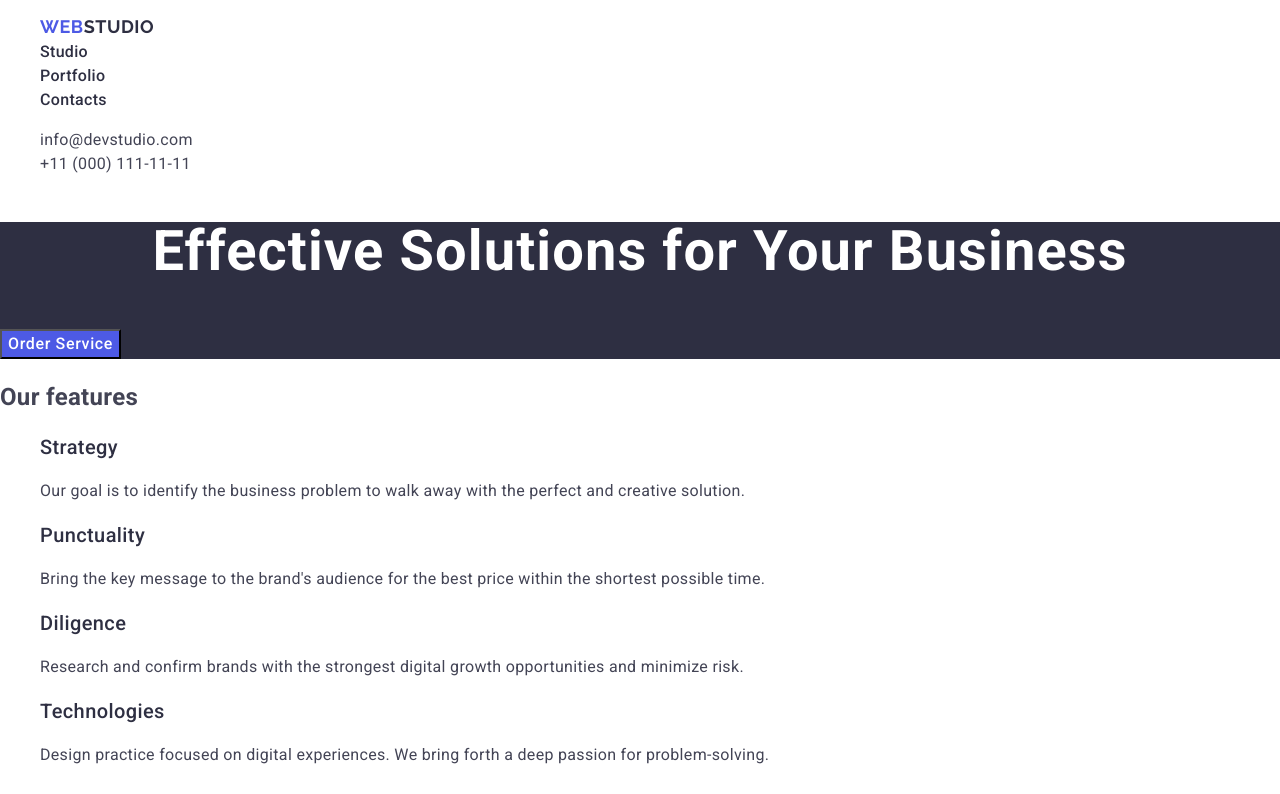
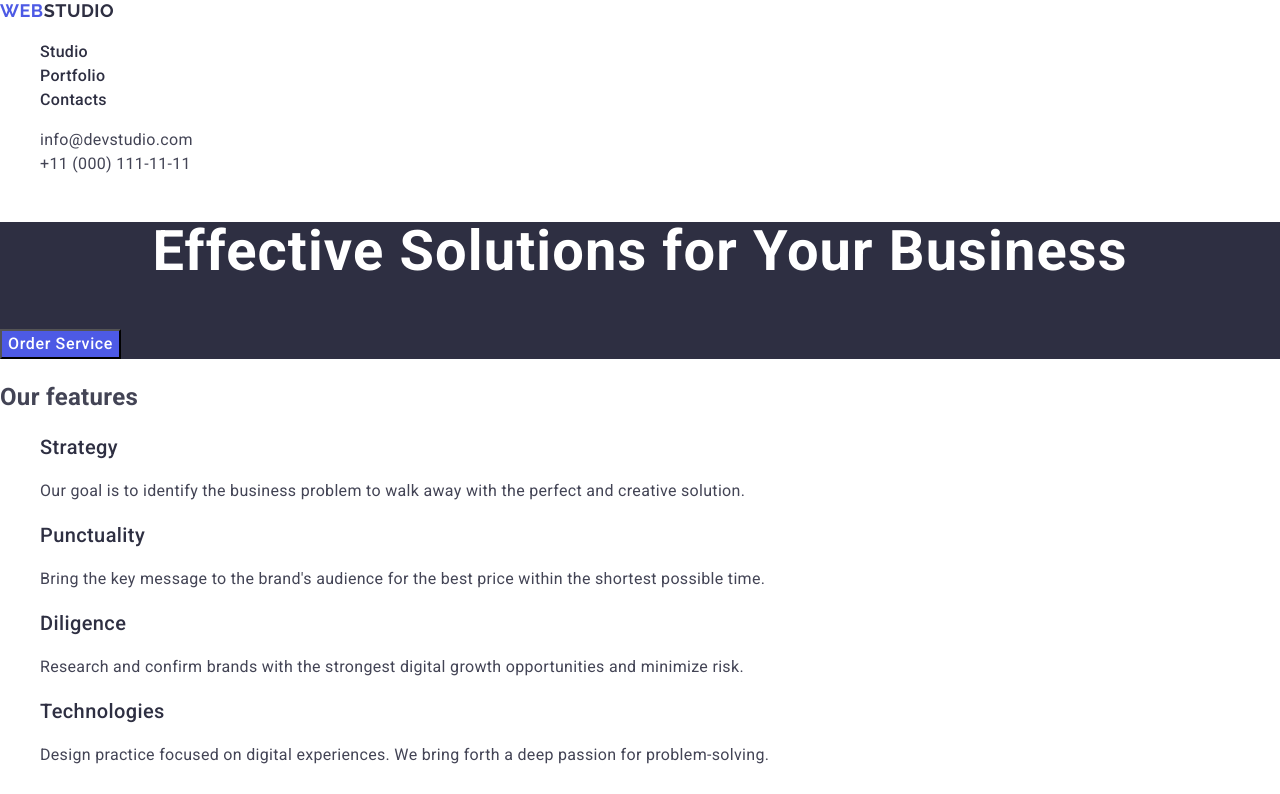
Before and after one commit to DKitseliuk/goit-markup-hw-04, a plain HTML site: page index.html in a window 1280 px wide. Shown: the top 794 px of the page. Drawn offline with nearby package versions, Linux system fonts and the light colour scheme.

Commit message:
update css and index.html

```diff
--- a/css/styles.css
+++ b/css/styles.css
@@ -15,7 +15,7 @@ ul {
     list-style-type: none;
 }
 
-.nav-list-item-logo,
+.nav-logo-link,
 .footer-logo {
     font-family: "Raleway", sans-serif;
     font-size: 18px;
@@ -26,7 +26,7 @@ ul {
     color: #4d5ae5;
 }
 
-.nav-list-item-logo-studio {
+.nav-logo-link-studio {
     font-family: "Raleway", sans-serif;
     font-size: 18px;
     font-weight: 700;
--- a/index.html
+++ b/index.html
@@ -24,14 +24,13 @@
     <header>
       <!--Navigation-->
       <nav class="nav">
+        <a href="./index.html" class="nav-logo-link"
+            >Web<span class="nav-logo-link-studio">Studio</span></a
+          >
+        </li>
         <ul class="nav-list">
           <li class="nav-list-item">
-            <a href="./index.html" class="nav-list-item-logo"
-              >Web<span class="nav-list-item-logo-studio">Studio</span></a
-            >
-          </li>
-          <li class="nav-list-item">
-            <a class="nav-list-item-link" href="">Studio</a>
+            <a class="nav-list-item-link" href="./index.html">Studio</a>
           </li>
           <li class="nav-list-item">
             <a class="nav-list-item-link" href="">Portfolio</a>
```
